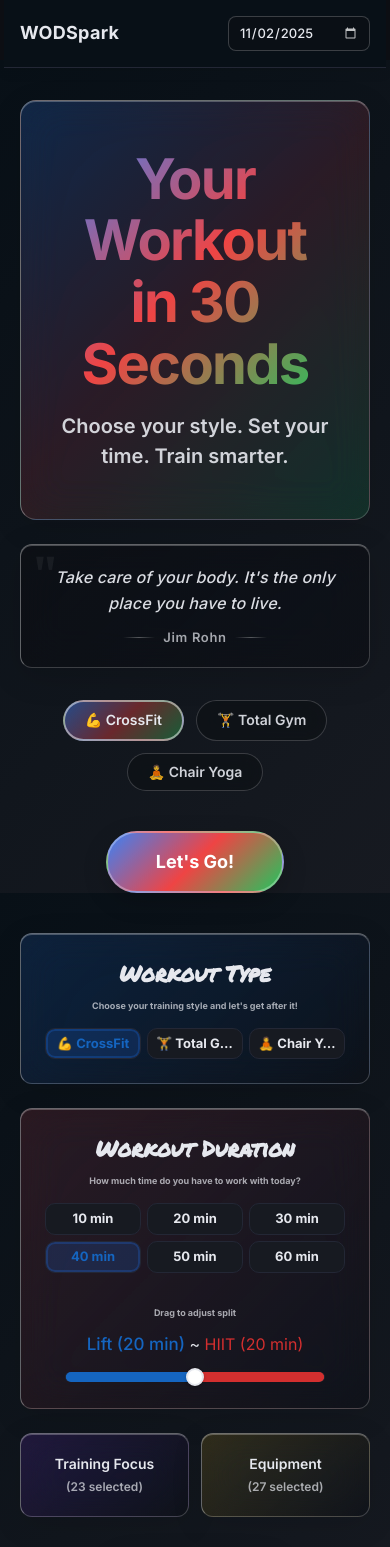
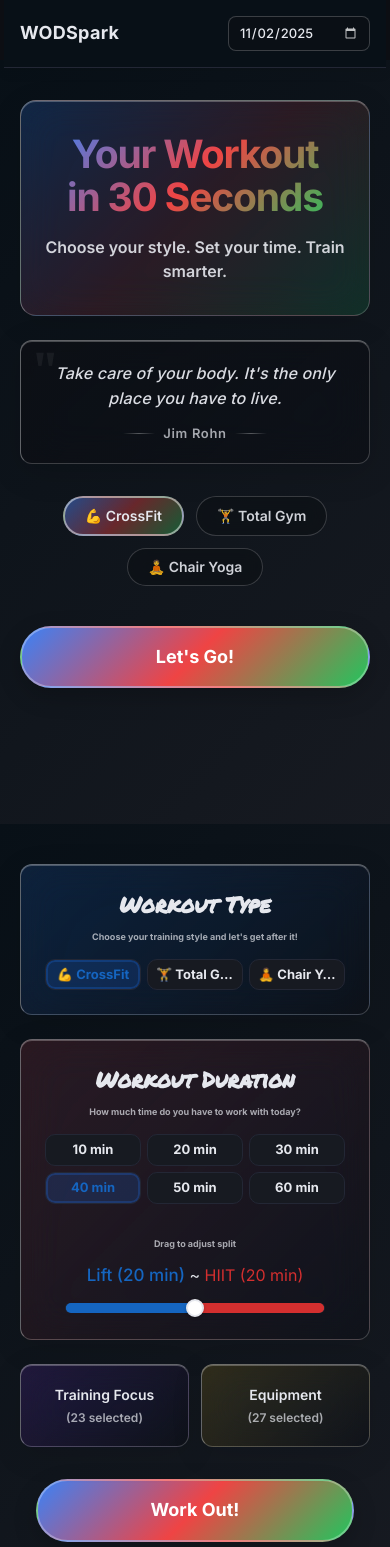
Before and after one commit to drobins25/crossfit-wod-generator, a React (Vite) app: page / in a window 390 px wide. Shown: the top 1547 px of the page. Built offline with nearby package versions, Linux system fonts and the light colour scheme.

Commit message:
Updated mobile styles.

```diff
--- a/src/Board.tsx
+++ b/src/Board.tsx
@@ -248,20 +248,22 @@ export default function Board({ layout = 'grid' }: BoardProps) {
       </div>
 
       {/* Export button moved to bottom */}
-      <div style={{ display: 'flex', justifyContent: 'center', marginTop: 24 }}>
+      <div style={{ display: 'flex', justifyContent: 'center', marginTop: 24, padding: '0 16px' }}>
         <button
           onClick={() => exportBoardToPng(boardRef.current!, 'wod.png')}
           style={{
             background: 'linear-gradient(135deg, #3b82f6, #ef4444, #22c55e)',
             border: '2px solid rgba(255, 255, 255, 0.3)',
             borderRadius: '32px',
-            padding: '16px 48px',
+            padding: '16px 32px',
             fontSize: '18px',
             fontWeight: 700,
             cursor: 'pointer',
             transition: 'all 0.3s ease',
             color: 'white',
             boxShadow: '0 8px 24px rgba(0, 0, 0, 0.2)',
+            width: '100%',
+            maxWidth: '400px',
           }}
           onMouseEnter={(e) => {
             e.currentTarget.style.transform = 'scale(1.05)'
--- a/src/steps/HeroStep.tsx
+++ b/src/steps/HeroStep.tsx
@@ -52,13 +52,13 @@ export function HeroStep({ workoutType, setWorkoutType }: Props) {
         borderLeft: '1px solid rgba(255, 255, 255, 0.35)',
         boxShadow: '0 8px 32px 0 rgba(0, 0, 0, 0.1), inset 0 1px 0 0 rgba(255, 255, 255, 0.25)',
         borderRadius: '16px',
-        padding: '48px 32px',
+        padding: '32px 24px',
         maxWidth: '600px',
         width: '100%',
         textAlign: 'center'
       }}>
         <h1 style={{
-          fontSize: '56px',
+          fontSize: 'clamp(36px, 10vw, 56px)',
           fontWeight: 900,
           margin: 0,
           lineHeight: 1.1,
@@ -75,7 +75,7 @@ export function HeroStep({ workoutType, setWorkoutType }: Props) {
         </h1>
 
         <p style={{
-          fontSize: '20px',
+          fontSize: 'clamp(16px, 4vw, 20px)',
           fontWeight: 600,
           margin: 0,
           lineHeight: 1.5,
@@ -95,7 +95,7 @@ export function HeroStep({ workoutType, setWorkoutType }: Props) {
         borderLeft: '1px solid rgba(255, 255, 255, 0.35)',
         boxShadow: '0 8px 32px 0 rgba(0, 0, 0, 0.15), inset 0 1px 0 0 rgba(255, 255, 255, 0.25)',
         borderRadius: '12px',
-        padding: '20px 28px',
+        padding: '20px 24px',
         maxWidth: '600px',
         width: '100%',
         textAlign: 'center',
@@ -218,14 +218,16 @@ export function HeroStep({ workoutType, setWorkoutType }: Props) {
           background: 'linear-gradient(135deg, #3b82f6, #ef4444, #22c55e)',
           border: '2px solid rgba(255, 255, 255, 0.3)',
           borderRadius: '32px',
-          padding: '16px 48px',
+          padding: '16px 32px',
           fontSize: '18px',
           fontWeight: 700,
           cursor: 'pointer',
           transition: 'all 0.3s ease',
           color: 'white',
           boxShadow: '0 8px 24px rgba(0, 0, 0, 0.2)',
-          marginTop: '16px'
+          marginTop: '16px',
+          width: '100%',
+          maxWidth: '400px'
         }}
         onMouseEnter={(e) => {
           e.currentTarget.style.transform = 'scale(1.05)'
--- a/src/steps/QuickSetupStep.tsx
+++ b/src/steps/QuickSetupStep.tsx
@@ -234,7 +234,7 @@ export function QuickSetupStep({
 
       {/* Work Out! Button */}
       {onWorkOut && (
-        <div style={{ display: 'flex', justifyContent: 'center', marginTop: '32px', marginBottom: '32px' }}>
+        <div style={{ display: 'flex', justifyContent: 'center', marginTop: '32px', marginBottom: '32px', padding: '0 16px' }}>
           <button
             type="button"
             onClick={onWorkOut}
@@ -242,13 +242,15 @@ export function QuickSetupStep({
               background: 'linear-gradient(135deg, #3b82f6, #ef4444, #22c55e)',
               border: '2px solid rgba(255, 255, 255, 0.3)',
               borderRadius: '32px',
-              padding: '16px 48px',
+              padding: '16px 32px',
               fontSize: '18px',
               fontWeight: 700,
               cursor: 'pointer',
               transition: 'all 0.3s ease',
               color: 'white',
               boxShadow: '0 8px 24px rgba(0, 0, 0, 0.2)',
+              width: '100%',
+              maxWidth: '400px',
             }}
             onMouseEnter={(e) => {
               e.currentTarget.style.transform = 'scale(1.05)'
```
